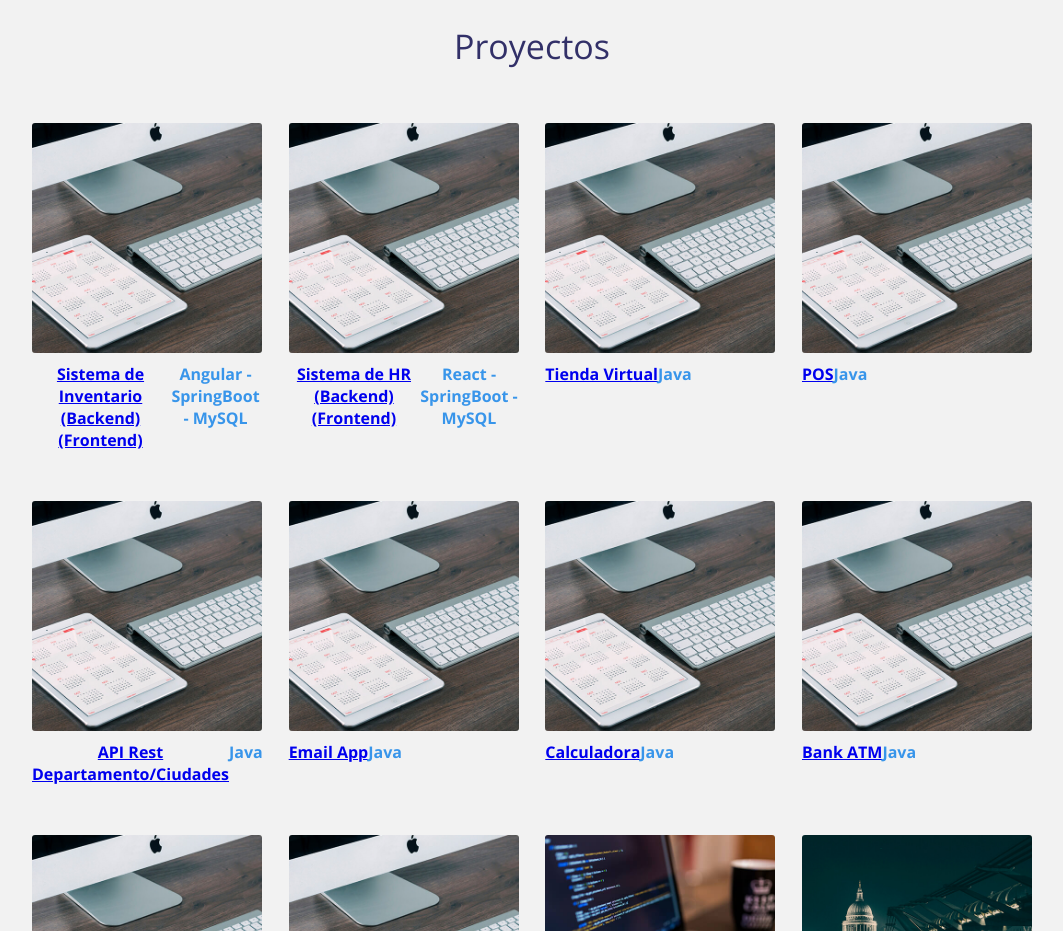
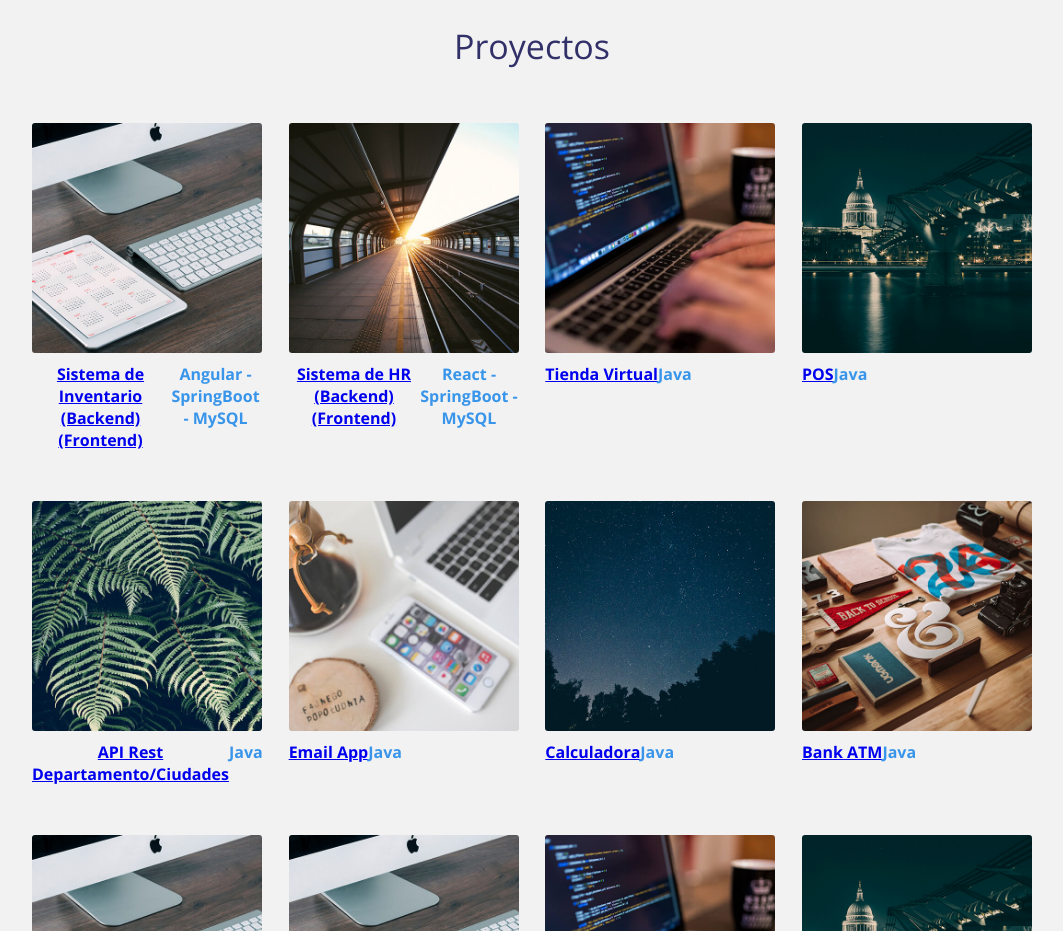
Before and after one commit to fmattaperdomo/fmattaperdomo.github.io, a plain HTML site: page index.html in a window 1280 px wide. Shown: the part 1100-2031 px from the top of the page, without its empty margins (108-1171 px from the left). Drawn offline with nearby package versions, Linux system fonts and the light colour scheme.

```diff
--- a/index.html
+++ b/index.html
@@ -58,7 +58,7 @@
 					</div>
 					<div class="trabajo">
 						<div class="thumb">
-							<img src="img/trabajos/1.jpg" alt="Lorem Ipsum">
+							<img src="img/trabajos/2.jpg" alt="Lorem Ipsum">
 						</div>
 						<div class="descripcion">
 							<p class="nombre"><a  href="https://github.com/fmattaperdomo/java-hr-app-project" target="_blank">Sistema de HR (Backend)</a><a  href="https://github.com/fmattaperdomo/java-hr-app-project" target="_blank">(Frontend)</a></p>
@@ -67,7 +67,7 @@
 					</div>
 					<div class="trabajo">
 						<div class="thumb">
-							<img src="img/trabajos/1.jpg" alt="Lorem Ipsum">
+							<img src="img/trabajos/3.jpg" alt="Lorem Ipsum">
 						</div>
 						<div class="descripcion">
 							<p class="nombre"><a  href="https://github.com/fmattaperdomo/java-postgresql-tienda-virtual" target="_blank">Tienda Virtual</a></p>
@@ -76,7 +76,7 @@
 					</div>
 					<div class="trabajo">
 						<div class="thumb">
-							<img src="img/trabajos/1.jpg" alt="Lorem Ipsum">
+							<img src="img/trabajos/4.jpg" alt="Lorem Ipsum">
 						</div>
 						<div class="descripcion">
 							<p class="nombre"><a  href="https://github.com/fmattaperdomo/java-mysql-punto-de-venta" target="_blank">POS</a></p>
@@ -86,7 +86,7 @@
 
 					<div class="trabajo">
 						<div class="thumb">
-							<img src="img/trabajos/1.jpg" alt="Lorem Ipsum">
+							<img src="img/trabajos/5.jpg" alt="Lorem Ipsum">
 						</div>
 						<div class="descripcion">
 							<p class="nombre"><a  href="https://github.com/fmattaperdomo/java-mysql-api-rest-paises-departamentos-ciudades" target="_blank">API Rest Departamento/Ciudades</a></p>
@@ -95,7 +95,7 @@
 					</div>
 					<div class="trabajo">
 						<div class="thumb">
-							<img src="img/trabajos/1.jpg" alt="Lorem Ipsum">
+							<img src="img/trabajos/6.jpg" alt="Lorem Ipsum">
 						</div>
 						<div class="descripcion">
 							<p class="nombre"><a  href="https://github.com/fmattaperdomo/java_emailapp" target="_blank">Email App</a></p>
@@ -104,7 +104,7 @@
 					</div>
 					<div class="trabajo">
 						<div class="thumb">
-							<img src="img/trabajos/1.jpg" alt="Lorem Ipsum">
+							<img src="img/trabajos/7.jpg" alt="Lorem Ipsum">
 						</div>
 						<div class="descripcion">
 							<p class="nombre"><a  href="https://github.com/fmattaperdomo/java-calculator" target="_blank">Calculadora</a></p>
@@ -113,7 +113,7 @@
 					</div>
 					<div class="trabajo">
 						<div class="thumb">
-							<img src="img/trabajos/1.jpg" alt="Lorem Ipsum">
+							<img src="img/trabajos/8.jpg" alt="Lorem Ipsum">
 						</div>
 						<div class="descripcion">
 							<p class="nombre"><a  href="https://github.com/fmattaperdomo/java-bank-atm" target="_blank">Bank ATM</a></p>
@@ -129,8 +129,6 @@
 							<p class="nombre">Java</p>
 						</div>
 					</div>
-
-
 					<div class="trabajo">
 						<div class="thumb">
 							<img src="img/trabajos/1.jpg" alt="Lorem Ipsum">
```
